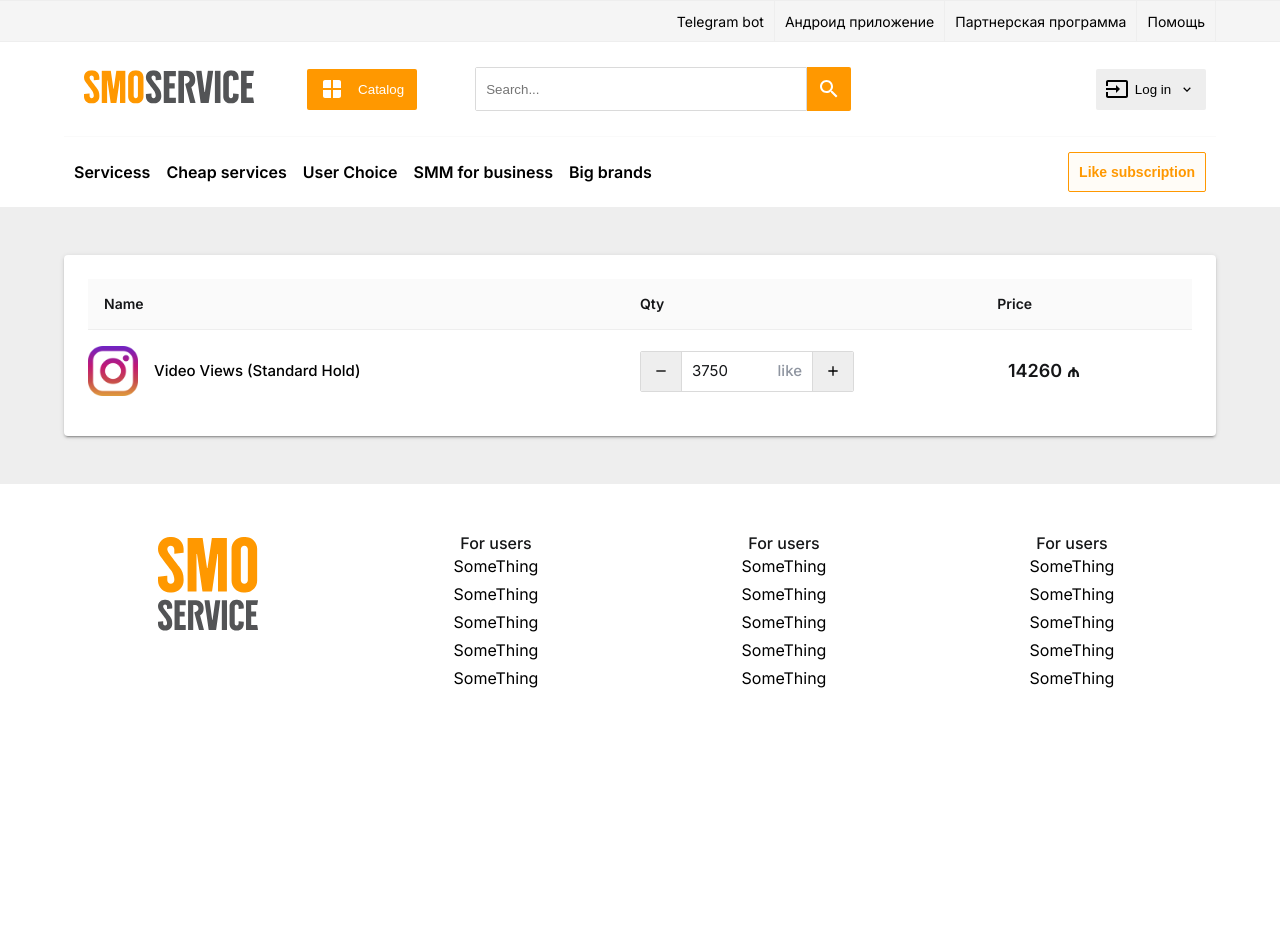
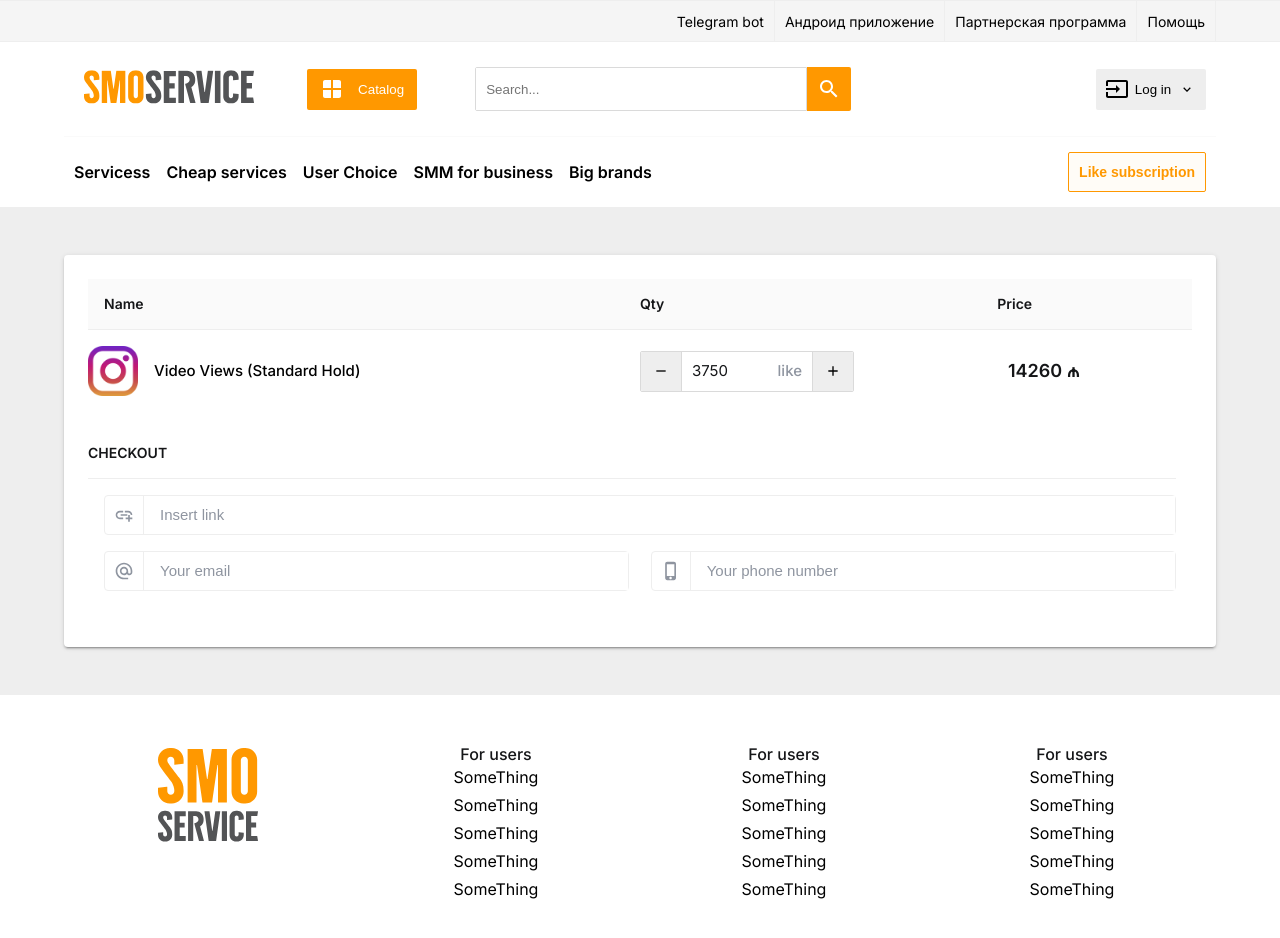
Before and after one commit to vusales/flegriseo, a Next.js app: page /order in a window 1280 px wide. Shown: the top 938 px of the page. Before the commit the page ends 800 px from the top, so only its background shows below. Built offline with nearby package versions, Linux system fonts and the light colour scheme.

Commit message:
checkout order

```diff
--- /dev/null
+++ b/components/OrderCheckoutComponent/index.js
@@ -0,0 +1,67 @@
+import React from "react"
+import styles from "./index.module.scss";
+import ListIcon from '@mui/icons-material/List';
+import Link from "next/link";
+import { DesktopTablet , Desktop} from "../../ui/Breakpoints";
+import { Grid } from "@mui/material";
+import AddLinkIcon from '@mui/icons-material/AddLink';
+import AlternateEmailIcon from '@mui/icons-material/AlternateEmail';
+import PhoneIphoneIcon from '@mui/icons-material/PhoneIphone';
+
+const OrderCheckoutComponent = () => {
+    return (
+        <Grid item xs={12} >
+            <Grid container spacing={2} p={2}  >
+                <Grid item  xs={12} p={2} pl={0} className={styles.titleBorder}>
+                    <div className={styles.cover}>
+                        <p className={styles.title} >Checkout</p>
+                    </div>
+                </Grid>
+                <Grid item  xs={12}>
+                <div className={styles.cover}>
+                    <form>
+                        <div className={styles.inputContainer}>
+                            <div className={styles.iconContainer}>
+                                <AddLinkIcon />
+                            </div>
+
+                            <input
+                            type="url"
+                            placeholder="Insert link"
+                            />
+
+                        </div>
+
+                        <div className={styles.dividerCon}>
+                            <div className={styles.inputContainer}>
+                                <div className={styles.iconContainer}>
+                                    <AlternateEmailIcon />
+                                </div>
+
+                                <input
+                                type="email"
+                                placeholder="Your email"
+                                />
+
+                            </div>
+                            <div className={styles.inputContainer}>
+                                <div className={styles.iconContainer}>
+                                    <PhoneIphoneIcon />
+                                </div>
+
+                                <input
+                                type="tel"
+                                placeholder="Your phone number"
+                                />
+
+                            </div>
+                        </div>
+                    </form>
+                </div>
+                </Grid>
+            </Grid>
+        </Grid>
+    )
+}
+
+export default OrderCheckoutComponent ;
--- /dev/null
+++ b/components/OrderCheckoutComponent/index.module.scss
@@ -0,0 +1,64 @@
+@import "../../utils/colors.scss";
+@import "../../utils/mixins.scss";
+
+.cover {
+    width: 100%;
+    height: 100%;
+    >form {
+        display: flex;
+        flex-direction: column;
+        >.inputContainer {
+            width: 100% !important;
+        }
+    }
+}
+
+.titleBorder {
+    border-bottom: 1px solid $gray ;
+    padding-left: 0 !important ;
+}
+
+.title {
+    @include text;
+    color: $text;
+    font-weight: 600;
+    text-transform: uppercase;
+}
+
+.dividerCon {
+    width: 100%;
+    display: flex;
+    justify-content: space-between;
+}
+
+.inputContainer {
+    display: flex;
+    border:1px solid $gray;
+    border-radius: 4px;
+    margin-bottom: 16px;
+    width: 49%;
+
+    >.iconContainer {
+        @include center;
+        height: 100%;
+        padding: 9px;
+        border-right:1px solid $gray;
+
+        >svg {
+            fill: $infotext;
+            width: 20px;
+            height: 20px;
+        }
+    }
+
+    >input {
+        @include button ;
+        padding-left: 16px;
+        width: 100%;
+        &::placeholder {
+            @include text;
+            color: $infotext ;
+            font-size: 15px;
+        }
+    }
+}
--- a/pages/order/index.js
+++ b/pages/order/index.js
@@ -3,6 +3,7 @@ import styles from "./index.module.scss";
 import { Grid , Container , Paper } from "@mui/material";
 import CommonLayout from "../../layout/commonLayout";
 import OrderListComponent from "../../components/OrderListComponent";
+import OrderCheckoutComponent from "../../components/OrderCheckoutComponent";
 
 const Order = () => {
     return (
@@ -11,8 +12,7 @@ const Order = () => {
                 <Paper elevation={2} className={styles.paper }>
                     <Grid container spacing={2} >
                         <OrderListComponent />
-
-
+                        <OrderCheckoutComponent />
                     </Grid>
                 </Paper>
             </Container>
```
